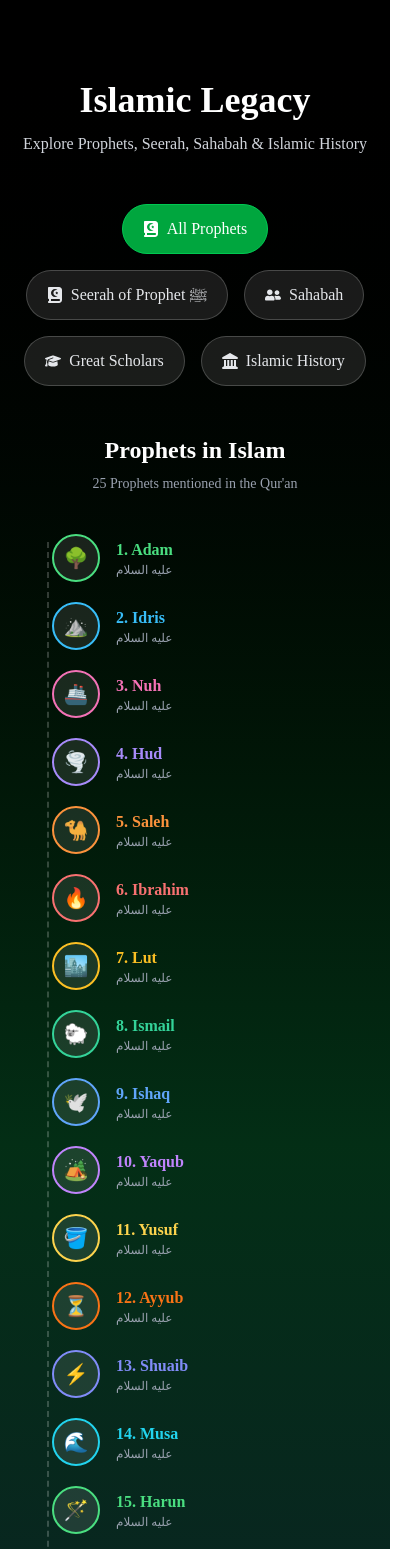
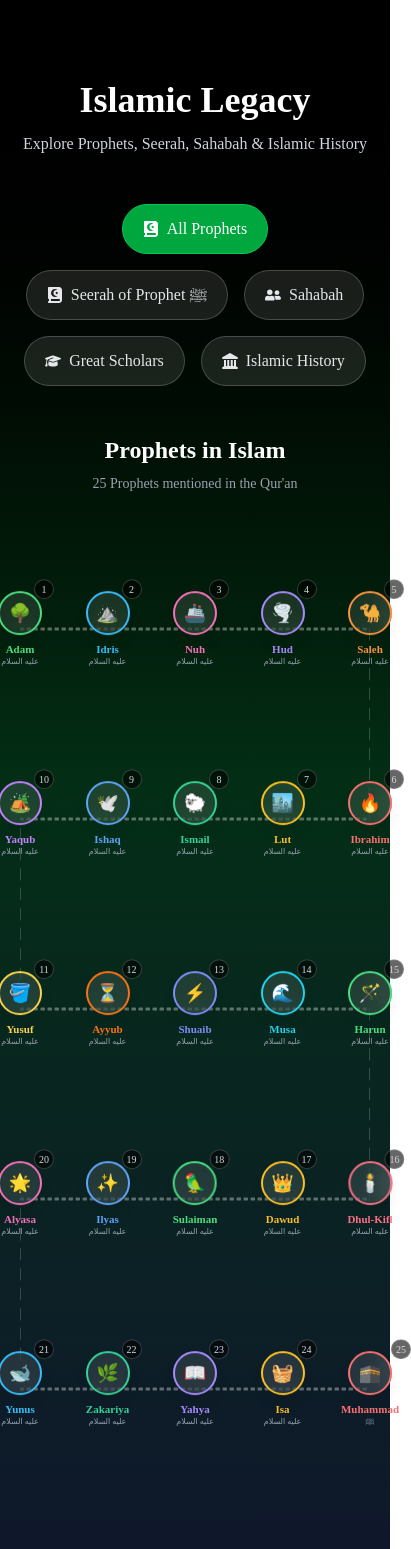
Before and after one commit to iamfaisalahammed/salafi, a React (Vite) app: page /topics/seerah-history in a window 390 px wide. Shown: the top 1549 px of the page, 411 px wide, since content can reach past the window. Built offline with nearby package versions, Linux system fonts and the light colour scheme.

Commit message:
histroy-part-updated

```diff
--- /dev/null
+++ b/public/data/seerahhistroy.json
@@ -0,0 +1,32 @@
+[
+  {
+    "category": "seerah",
+    "title": "Life of Prophet Muhammad ﷺ",
+    "image": "https://i.ibb.co.com/example.jpg",
+    "link": "https://youtube.com"
+  },
+  {
+    "category": "seerah",
+    "title": "Life of Prophet Muhammad ﷺ",
+    "image": "https://i.ibb.co.com/example.jpg",
+    "link": "https://youtube.com"
+  },
+  {
+    "category": "sahabah",
+    "title": "Biography of Abu Bakr رضي الله عنه",
+    "image": "https://i.ibb.co.com/example.jpg",
+    "link": "https://youtube.com"
+  },
+  {
+    "category": "scholars",
+    "title": "Imam Bukhari Biography",
+    "image": "https://i.ibb.co.com/example.jpg",
+    "link": "https://youtube.com"
+  },
+  {
+    "category": "history",
+    "title": "Ottoman Empire History",
+    "image": "https://i.ibb.co.com/example.jpg",
+    "link": "https://youtube.com"
+  }
+]
--- a/src/Pages/TopicPages/SeerahHistory.jsx
+++ b/src/Pages/TopicPages/SeerahHistory.jsx
@@ -31,6 +31,12 @@ const categories = [
 ];
 
 const videos = [
+  {
+    category: "seerah",
+    title: "Life of Prophet Muhammad ﷺ",
+    image: "https://i.ibb.co.com/example.jpg",
+    link: "https://youtube.com",
+  },
   {
     category: "seerah",
     title: "Life of Prophet Muhammad ﷺ",
@@ -158,7 +164,7 @@ const SeerahHistory = () => {
         ))}
       </div>
 
-      {/* All Prophets — winding path timeline */}
+      {/* All Prophets — winding path timeline (now on all devices, including mobile) */}
       {active === "prophets" && (
         <div className="max-w-4xl mx-auto">
           <h2 className="text-white text-2xl font-bold text-center mb-2">
@@ -168,11 +174,8 @@ const SeerahHistory = () => {
             25 Prophets mentioned in the Qur'an
           </p>
 
-          {/* Desktop / tablet: winding snake path */}
-          <div
-            className="relative hidden md:block"
-            style={{ height: pathHeight }}
-          >
+          {/* Winding snake path — shared by desktop, tablet, and mobile */}
+          <div className="relative" style={{ height: pathHeight }}>
             <svg
               viewBox={`0 0 1000 ${pathHeight}`}
               preserveAspectRatio="none"
@@ -195,48 +198,25 @@ const SeerahHistory = () => {
                 style={{ left: `${p.x}%`, top: p.y }}
               >
                 <div
-                  className="w-14 h-14 rounded-full flex items-center justify-center text-2xl bg-white/10 backdrop-blur-md border-2 shadow-lg transition-transform duration-300 group-hover:scale-110"
+                  className="w-11 h-11 md:w-14 md:h-14 rounded-full flex items-center justify-center text-lg md:text-2xl bg-white/10 backdrop-blur-md border-2 shadow-lg transition-transform duration-300 group-hover:scale-110"
                   style={{ borderColor: p.color }}
                 >
                   {p.icon}
                 </div>
                 <div className="text-center leading-tight whitespace-nowrap">
                   <p
-                    className="font-bold text-sm"
+                    className="font-bold text-[11px] md:text-sm"
                     style={{ color: p.color }}
                   >
                     {p.name}
                   </p>
-                  <p className="text-[10px] text-gray-400">{p.arabic}</p>
+                  <p className="text-[8px] md:text-[10px] text-gray-400">{p.arabic}</p>
                 </div>
                 <span className="absolute -top-3 -right-3 text-[10px] w-5 h-5 rounded-full bg-black/60 border border-white/20 text-gray-300 flex items-center justify-center">
                   {index + 1}
                 </span>
               </div>
             ))}
-          </div>
-
-          {/* Mobile: simple vertical timeline */}
-          <div className="md:hidden relative pl-8">
-            <div className="absolute left-[27px] top-2 bottom-2 border-l-2 border-dashed border-white/20" />
-            <div className="space-y-5">
-              {prophets.map((p, index) => (
-                <div key={p.name} className="relative flex items-center gap-4">
-                  <div
-                    className="w-12 h-12 shrink-0 rounded-full flex items-center justify-center text-xl bg-white/10 border-2 z-10"
-                    style={{ borderColor: p.color }}
-                  >
-                    {p.icon}
-                  </div>
-                  <div>
-                    <p className="font-bold" style={{ color: p.color }}>
-                      {index + 1}. {p.name}
-                    </p>
-                    <p className="text-xs text-gray-400">{p.arabic}</p>
-                  </div>
-                </div>
-              ))}
-            </div>
           </div>
         </div>
       )}
```
